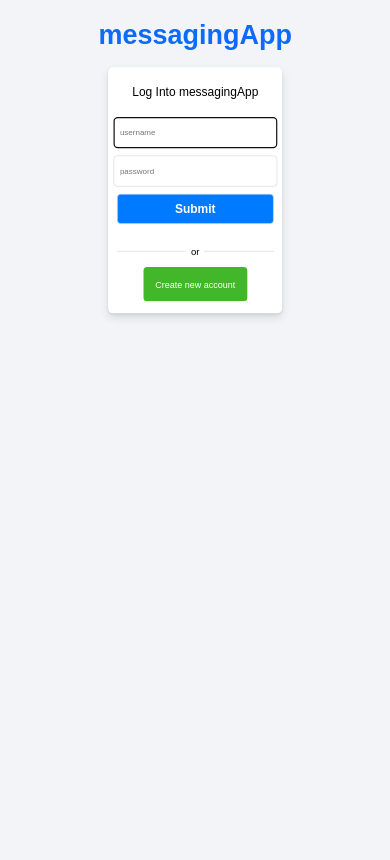
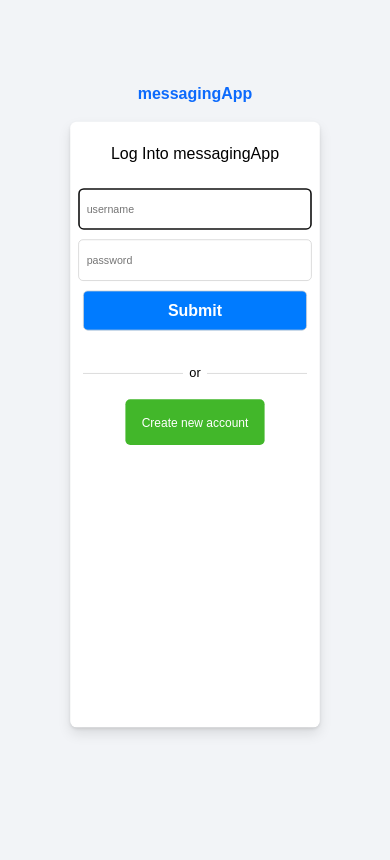
Before and after one commit to lyepez-glitch/MessagingApp_Deploy, a Django app: page /logIn in a window 390 px wide. Run offline with Django 5.2, Linux system fonts and the light colour scheme; data comes from the database, SQL or seed files in the repository.

Commit message:
fixed login styles

```diff
--- a/mysite/messaging/static/css/styles.css
+++ b/mysite/messaging/static/css/styles.css
@@ -1564,8 +1564,12 @@
             }
             #wrapper {
                 margin-top: 0;
-                transform: scale(.6);
-                margin-top: -100px;
+                /* transform: scale(.6); */
+                /* margin-top: -100px; */
+                width: 80vw;
+                position: static;
+                transform: scale(.8);
+                margin-top: -50px;
             }
             #signUpHeader {
                 font-size: 20px;
@@ -1585,7 +1589,9 @@
                 display: none;
             }
             #loginForm {
-                height: 370px;
+                /* height: 370px; */
+                height: 85vh;
+                width: 80vw;
             }
             #userContainer {
                 flex-direction: row;
@@ -1593,6 +1599,9 @@
             #messagePromptCont {
                 width: 80%;
             }
+            #logInHeader {
+                font-size: 20px;
+            }
         }
 
         @media (max-width: 768px) {}
```
Also changed, not shown: 1 other file.
